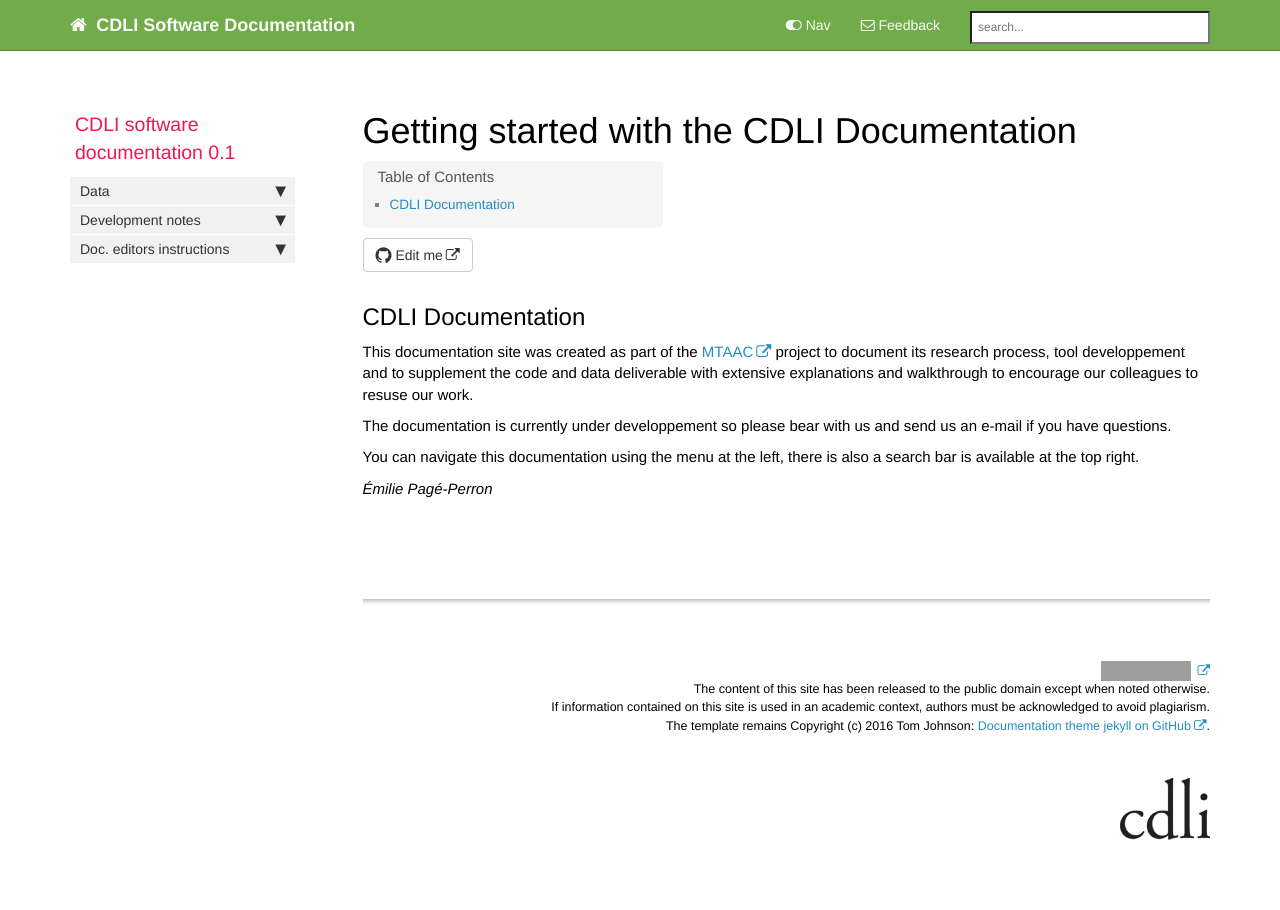
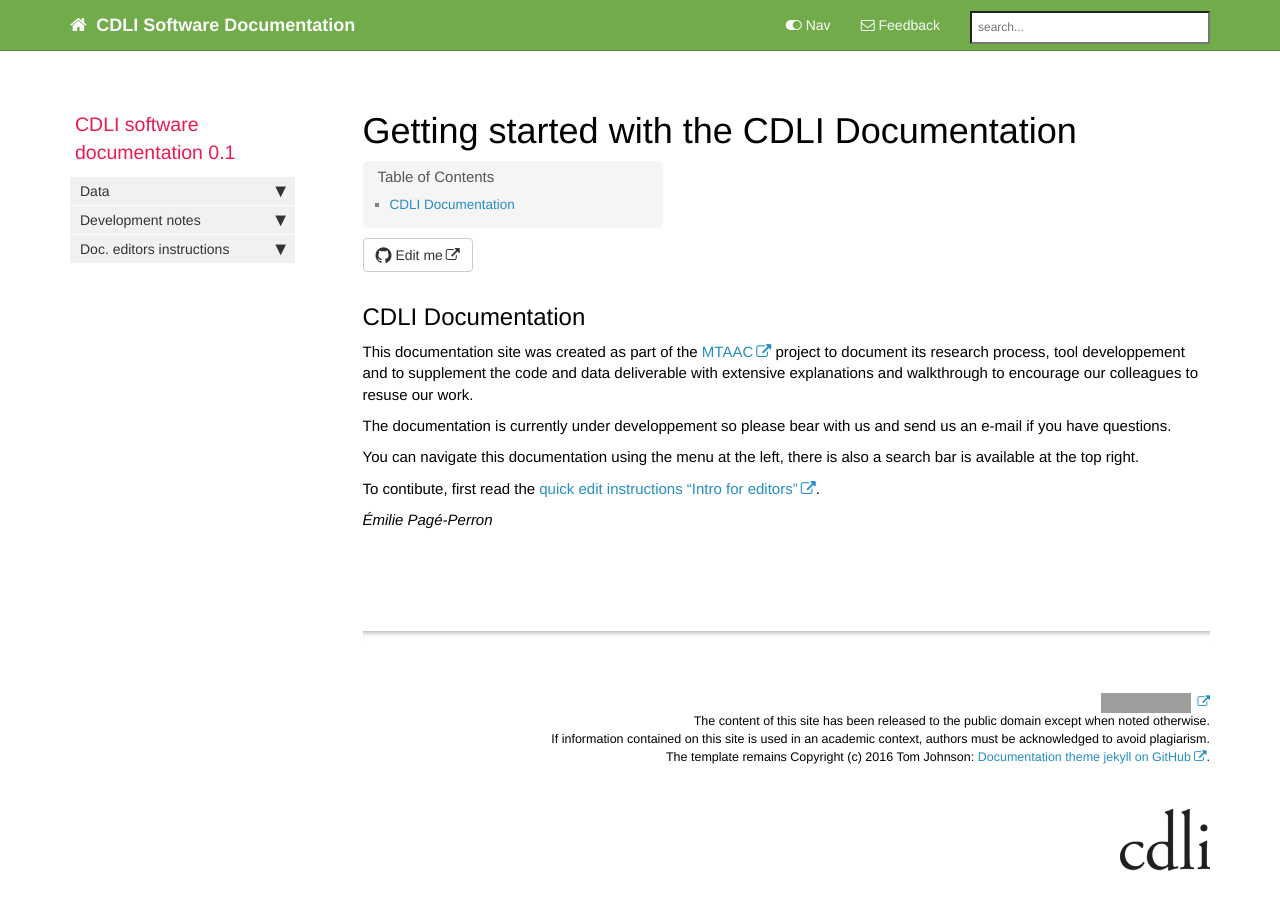
Before and after one commit to fbab/cdli-gh.github.io, a Jekyll site: the page built from index.md, in a window 1280 px wide and 945 px high. Shown: the top 910 px of the window. Built offline with Jekyll 4.4.1, drawn with Linux system fonts in a browser that asks for light colours; nearby versions of some CDN libraries; comment, search, counter and statistics services are not loaded; grey boxes are pictures that could not be loaded.

Commit message:
Update index.md

```diff
--- a/index.md
+++ b/index.md
@@ -14,5 +14,7 @@ The documentation is currently under developpement so please bear with us and se
 
 You can navigate this documentation using the menu at the left, there is also a search bar is available at the top right.
 
+To contibute, first read the [quick edit instructions "Intro for editors"](https://cdli-gh.github.io/edit-intro.html).
+
 
 *Émilie Pagé-Perron*
```
